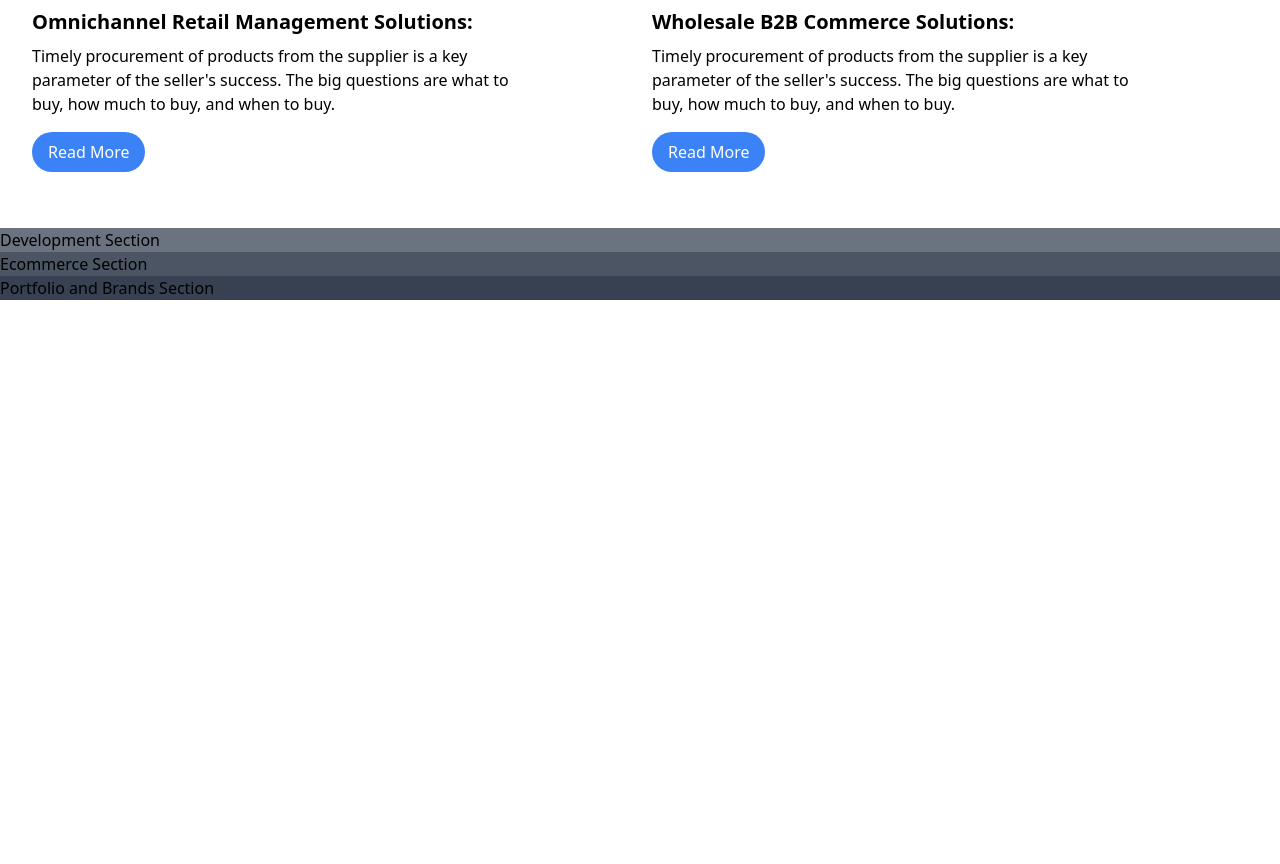
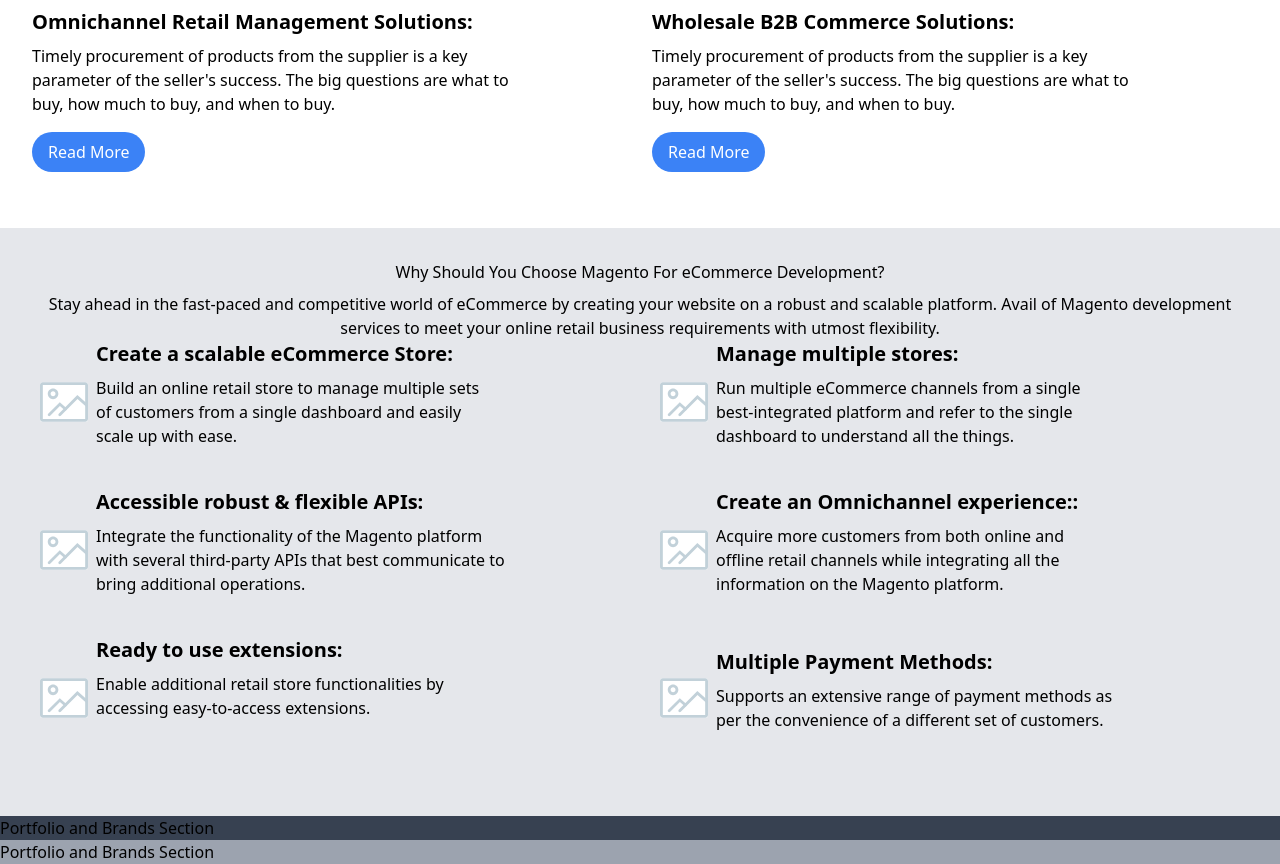
Before and after one commit to petekgithub/a-landing, a website: page index.html in a window 1280 px wide. Shown: the part 3247-4111 px from the top of the page. Before the commit the page ends 3547 px from the top, so only its background shows below. Drawn offline with nearby package versions, Linux system fonts and the light colour scheme.

Commit message:
why-choose-sections

```diff
--- a/index.html
+++ b/index.html
@@ -457,21 +457,147 @@
         </div>
       </section>
 
-      <!-- Development Section -->
-      <section class="bg-gray-500">
-        <!-- Development Content Goes Here -->
-        <div><h2>Development Section</h2></div>
+      <!-- Why Choose Section -->
+      <section class="bg-gray-200">
+        <div class="container mx-auto p-8">
+          <div class="flex items-center justify-center flex-col text-center">
+            <h2 class="mb-2">
+              Why Should You Choose Magento For eCommerce Development?
+            </h2>
+            <p>
+              Stay ahead in the fast-paced and competitive world of eCommerce by
+              creating your website on a robust and scalable platform. Avail of
+              Magento development services to meet your online retail business
+              requirements with utmost flexibility.
+            </p>
+          </div>
+
+          <div class="grid gap-6 mb-6 md:grid-cols-2">
+            <!-- Column 1 -->
+            <div class="col-span-1 w-359 h-163 flex items-center">
+              <img
+                src="assets/icons/icon.svg"
+                alt="Icon"
+                class="w-12 h-10 mx-2"
+              />
+
+              <div>
+                <h3 class="text-xl font-bold mb-2">
+                  Create a scalable eCommerce Store:
+                </h3>
+                <p class="mb-4 text-black text-base font-normal font-avenir">
+                  Build an online retail store to manage multiple sets <br /> of
+                  customers from a single dashboard and easily<br /> scale up with
+                  ease.
+                </br>
+              </div>
+            </div>
+
+            <!-- Column 2 -->
+           <div class="col-span-1 w-359 h-163 flex items-center">
+              <img
+                src="assets/icons/icon.svg"
+                alt="Icon"
+                class="w-12 h-10 mx-2"
+              />
+
+              <div>
+                <h3 class="text-xl font-bold mb-2">
+                  Manage multiple stores:
+                </h3>
+                <p class="mb-4 text-black text-base font-normal font-avenir">
+                  Run multiple eCommerce channels from a single <br />best-integrated platform and refer to the single<br />
+                  dashboard to understand all the things.
+                </br>
+              </div>
+            </div>
+
+            <!-- Column 3 -->
+            <div class="col-span-1 w-359 h-163 flex items-center">
+              <img
+                src="assets/icons/icon.svg"
+                alt="Icon"
+                class="w-12 h-10 mx-2"
+              />
+
+              <div>
+                <h3 class="text-xl font-bold mb-2">
+                  Accessible robust & flexible APIs:
+                </h3>
+                <p class="mb-4 text-black text-base font-normal font-avenir">
+                  Integrate the functionality of the Magento platform <br />with several third-party APIs that best communicate to <br />
+                  bring additional operations.
+                </br>
+              </div>
+            </div>
+
+            <!-- Column 4 -->
+            <div class="col-span-1 w-359 h-163 flex items-center">
+              <img
+                src="assets/icons/icon.svg"
+                alt="Icon"
+                class="w-12 h-10 mx-2"
+              />
+
+              <div>
+                <h3 class="text-xl font-bold mb-2">
+                  Create an Omnichannel experience::
+                </h3>
+                <p class="mb-4 text-black text-base font-normal font-avenir">
+                  Acquire more customers from both online and <br />offline retail channels while integrating all the <br />
+                  information on the Magento platform.
+                </br>
+              </div>
+            </div>
+
+            <!-- Column 5 -->
+            <div class="col-span-1 w-359 h-163 flex items-center">
+              <img
+                src="assets/icons/icon.svg"
+                alt="Icon"
+                class="w-12 h-10 mx-2"
+              />
+
+              <div>
+                <h3 class="text-xl font-bold mb-2">
+                  Ready to use extensions:
+                </h3>
+                <p class="mb-4 text-black text-base font-normal font-avenir">
+                  Enable additional retail store functionalities by <br />accessing easy-to-access extensions.<br />
+
+                </br>
+              </div>
+            </div>
+
+            <!-- Column 6 -->
+           <div class="col-span-1 w-359 h-163 flex items-center">
+              <img
+                src="assets/icons/icon.svg"
+                alt="Icon"
+                class="w-12 h-10 mx-2"
+              />
+
+              <div>
+                <h3 class="text-xl font-bold mb-2">
+                  Multiple Payment Methods:
+                </h3>
+                <p class="mb-4 text-black text-base font-normal font-avenir">
+                  Supports an extensive range of payment methods as <br />per the convenience of a different set of customers.
+
+                </br>
+              </div>
+            </div>
+          </div>
+        </div>
       </section>
 
-      <!-- Why Choose Section -->
-      <section class="bg-gray-600">
-        <!-- Why Choose Content Goes Here -->
-        <div><h2>Ecommerce Section</h2></div>
-      </section>
-
-      <!-- Portfolio and Brands Section -->
+      <!--e-comm partner Section -->
       <section class="bg-gray-700">
         <!-- Portfolio and Brands Content Goes Here -->
+        <div><h2>Portfolio and Brands Section</h2></div>
+      </section>
+      <!-- Portfolio and Brands Content Goes Here -->
+      <section class="bg-gray-400">
         <div><h2>Portfolio and Brands Section</h2></div>
       </section>
     </div>
```
Also changed, not shown: assets/icons/icon.svg (added).
